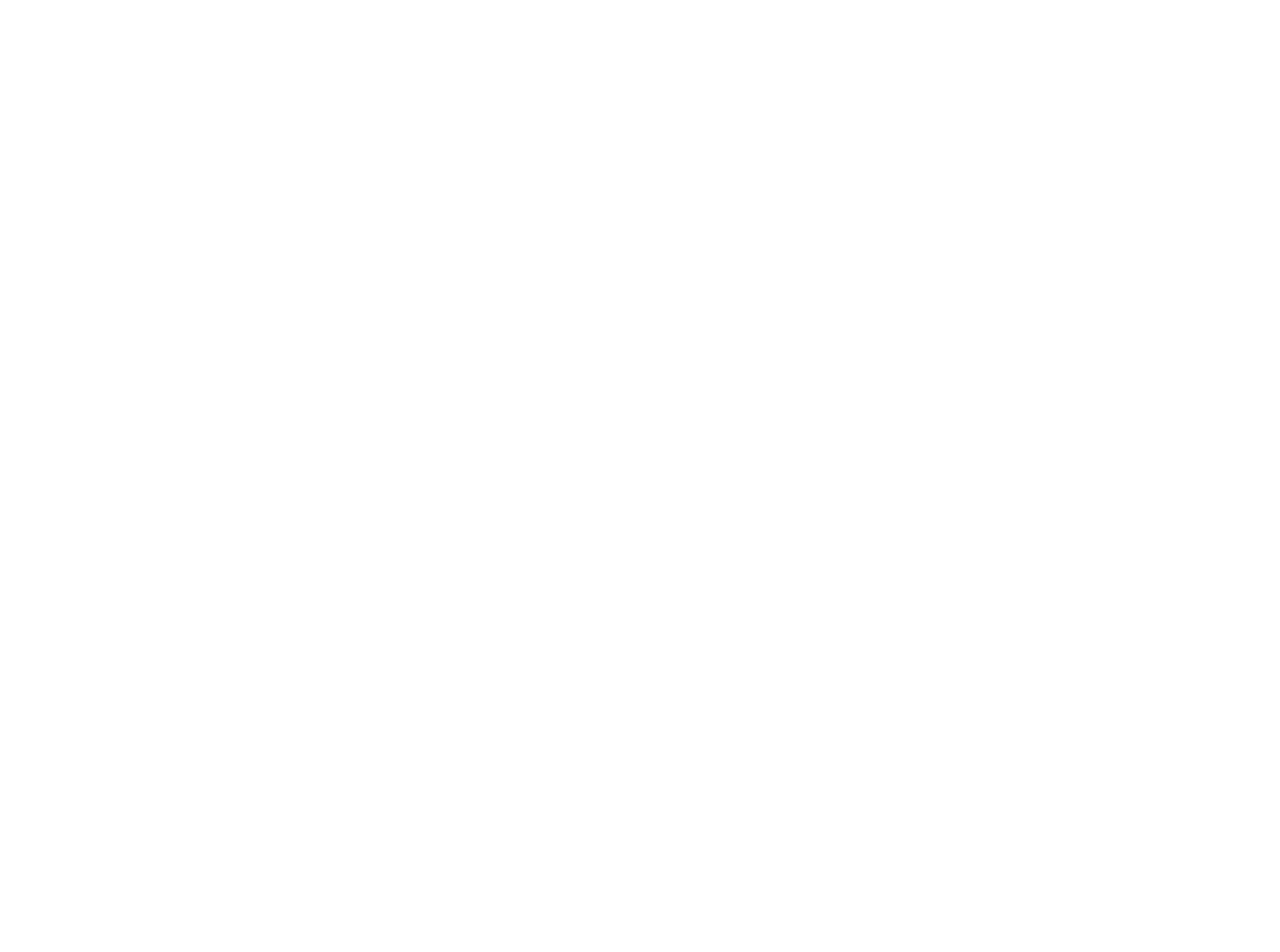
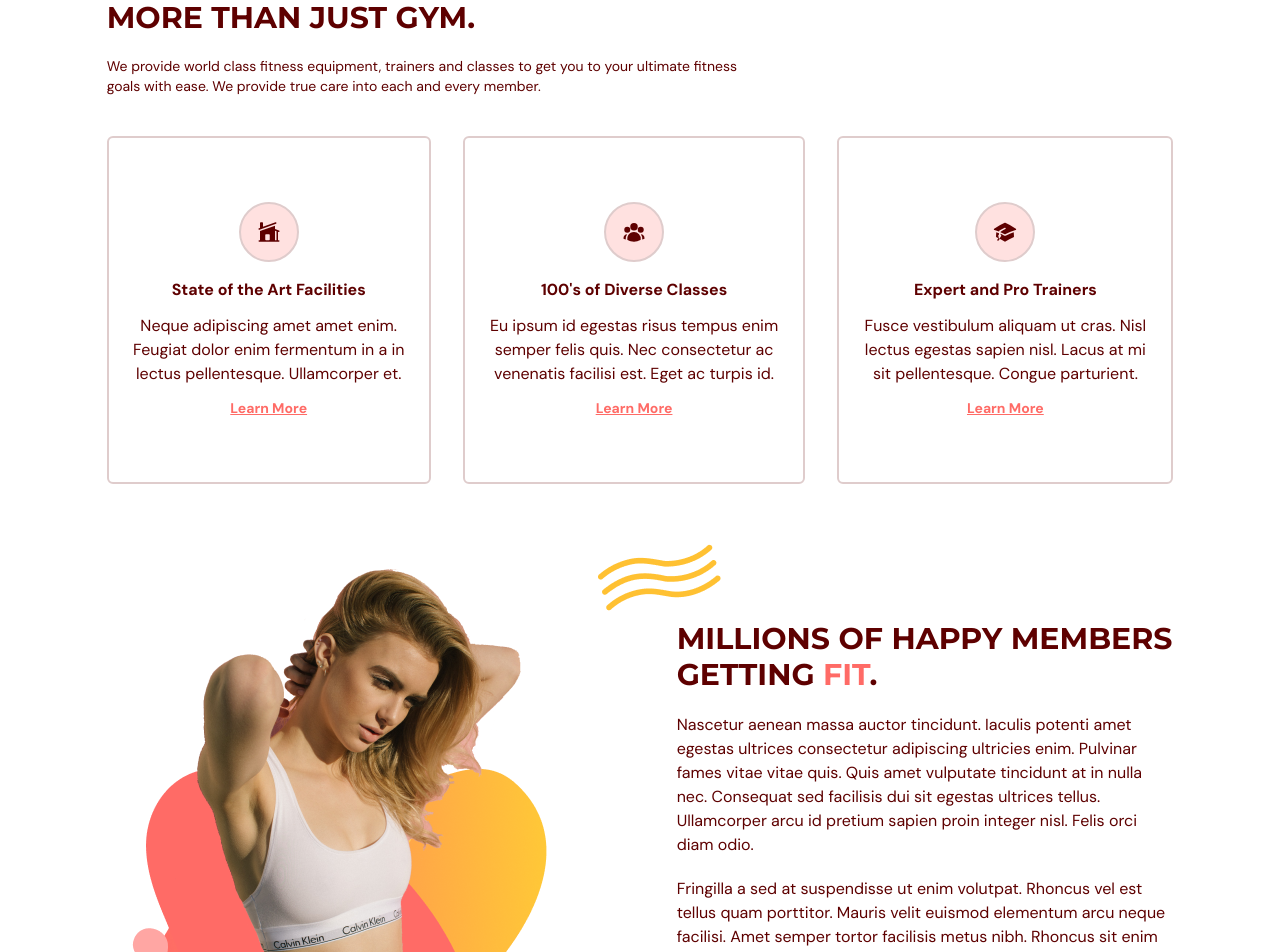
Before and after one commit to hessamimen/gym-react-ts, a React (Vite) app: page / in a window 1280 px wide. Shown: the part 900-1852 px from the top of the page. Before the commit the page ends 823 px from the top, so only its background shows below. Built offline with nearby package versions, Linux system fonts and the light colour scheme.

Commit message:
feat: The benefits section is implemented and styles

```diff
--- a/src/App.tsx
+++ b/src/App.tsx
@@ -2,6 +2,7 @@
 import { useEffect, useState } from "react";
 import Home from "@/scenes/home";
 import { SelectedPage } from "./shared/types";
+import Benefits from "@/scenes/benefits";
 
 function App() {
   const [selectedPage, setSelectedPage] = useState<SelectedPage>(
@@ -11,15 +12,15 @@
 
   useEffect(() => {
     const handleScroll = () => {
-      if (window.screenY === 0) {
+      if (window.scrollY === 0) {
         setIsTopOfPage(true);
         setSelectedPage(SelectedPage.Home);
       } else {
         setIsTopOfPage(false);
       }
-      window.addEventListener("scroll", handleScroll);
-      return () => window.removeEventListener("scroll", handleScroll);
     };
+    window.addEventListener("scroll", handleScroll);
+    return () => window.removeEventListener("scroll", handleScroll);
   }, []);
   return (
     <div className="app bg-gray-20">
@@ -29,6 +30,7 @@
         setSelectedPage={setSelectedPage}
       ></Navbar>
       <Home setSelectedPage={setSelectedPage} />
+      <Benefits setSelectedPage={setSelectedPage} />
     </div>
   );
 }
--- /dev/null
+++ b/src/Socoro.jsx
@@ -0,0 +1,7 @@
+import React from "react";
+
+const PhoneBookForm = () => {
+  return <div className=" h-screen">Socoro</div>;
+};
+
+export default PhoneBookForm;
--- /dev/null
+++ b/src/scenes/benefits/Benefit.tsx
@@ -0,0 +1,40 @@
+import { BenefitType, SelectedPage } from "@/shared/types";
+import React from "react";
+import AnchorLink from "react-anchor-link-smooth-scroll";
+import { motion } from "framer-motion";
+
+type Props = {
+  icon: JSX.Element;
+  title: string;
+  description: string;
+  setSelectedPage: (value: SelectedPage) => void;
+};
+const childVariant = {
+  hidden: { opacity: 0, scale: 0.9 },
+  visible: { opacity: 1, scale: 1 },
+};
+const Benefit = ({ icon, title, description, setSelectedPage }: Props) => {
+  return (
+    <motion.div
+      variants={childVariant}
+      className="mt-5 rounded-md border-2 border-gray-100 px-5 py-16 text-center"
+    >
+      <div className="mb-4 flex justify-center">
+        <div className="rounded-full border-2 border-gray-100 bg-primary-100 p-4">
+          {icon}
+        </div>
+      </div>
+      <h4 className="font-bold">{title}</h4>
+      <p className="my-3">{description}</p>
+      <AnchorLink
+        className="text-sm font-bold text-primary-500 underline hover:text-secondary-500"
+        onClick={() => setSelectedPage(SelectedPage.ContactUs)}
+        href={`#${SelectedPage.ContactUs}`}
+      >
+        <p>Learn More</p>
+      </AnchorLink>
+    </motion.div>
+  );
+};
+
+export default Benefit;
--- /dev/null
+++ b/src/scenes/benefits/index.tsx
@@ -0,0 +1,158 @@
+import { BenefitType, SelectedPage } from "@/shared/types";
+import { motion } from "framer-motion";
+import {
+  HomeModernIcon,
+  UserGroupIcon,
+  AcademicCapIcon,
+} from "@heroicons/react/24/solid";
+import HText from "@/shared/HText";
+import Benefit from "./Benefit";
+import ActionButton from "@/shared/ActionButton";
+import BenefitsPageGraphic from "@/assets/BenefitsPageGraphic.png";
+
+const benefits: Array<BenefitType> = [
+  {
+    icon: <HomeModernIcon className="h-6 w-6" />,
+    title: "State of the Art Facilities",
+    description:
+      "Neque adipiscing amet amet enim. Feugiat dolor enim fermentum in a in lectus pellentesque. Ullamcorper et.",
+  },
+  {
+    icon: <UserGroupIcon className="h-6 w-6" />,
+    title: "100's of Diverse Classes",
+    description:
+      "Eu ipsum id egestas risus tempus enim semper felis quis. Nec consectetur ac venenatis facilisi est. Eget ac turpis id.",
+  },
+  {
+    icon: <AcademicCapIcon className="h-6 w-6" />,
+    title: "Expert and Pro Trainers",
+    description:
+      "Fusce vestibulum aliquam ut cras. Nisl lectus egestas sapien nisl. Lacus at mi sit pellentesque. Congue parturient.",
+  },
+];
+
+const container = {
+  hidden: {},
+  visible: {
+    transition: { staggerChildren: 0.2 },
+  },
+};
+type Props = {
+  setSelectedPage: (value: SelectedPage) => void;
+};
+
+const Benefits = ({ setSelectedPage }: Props) => {
+  return (
+    <section id="benefits" className="mx-auto min-h-full w-5/6 py-20">
+      <motion.div
+        onViewportEnter={() => setSelectedPage(SelectedPage.Benefits)}
+      >
+        {/* HEADER */}
+        <motion.div
+          initial="hidden"
+          whileInView="visible"
+          viewport={{ once: true, amount: 0.5 }}
+          transition={{ duration: 0.5 }}
+          variants={{
+            hidden: { opacity: 0, x: -200 },
+            visible: { opacity: 1, x: 0 },
+          }}
+          className="md:my-5 md:w-3/5"
+        >
+          <HText>MORE THAN JUST GYM.</HText>
+          <p className="my-5 text-sm">
+            We provide world class fitness equipment, trainers and classes to
+            get you to your ultimate fitness goals with ease. We provide true
+            care into each and every member.
+          </p>
+        </motion.div>
+        {/* BENEFITS */}
+        <motion.div
+          className="mt-5 flex flex-col items-center justify-between gap-8 md:flex-row"
+          initial="hidden"
+          whileInView="visible"
+          viewport={{ once: true, amount: 0.5 }}
+          variants={container}
+        >
+          {benefits.map((benefit) => (
+            <Benefit
+              key={benefit.title}
+              icon={benefit.icon}
+              title={benefit.title}
+              description={benefit.description}
+              setSelectedPage={setSelectedPage}
+            />
+          ))}
+        </motion.div>
+        {/* GRAPHICS AND DESCRIPTION */}
+        <div className="mt-16 items-center justify-between gap-20 md:mt-20 md:flex ">
+          {/* GRAPHIC */}
+          <img
+            src={BenefitsPageGraphic}
+            alt="benefits-page-graphic"
+            className="mx-auto"
+          />
+          {/* DESCRIPTION */}
+          <div>
+            {/* TITLE */}
+            <div className="relative">
+              <div className="before:absolute before:-top-20 before:-left-20 before:z-[1] before:content-abstractwaves">
+                <motion.div
+                  initial="hidden"
+                  whileInView="visible"
+                  viewport={{ once: true, amount: 0.5 }}
+                  transition={{ duration: 0.5 }}
+                  variants={{
+                    hidden: { opacity: 0, x: 200 },
+                    visible: { opacity: 1, x: 0 },
+                  }}
+                >
+                  <HText>
+                    MILLIONS OF HAPPY MEMBERS GETTING{" "}
+                    <span className="text-primary-500">FIT</span>.
+                  </HText>
+                </motion.div>
+              </div>
+            </div>
+            {/* DESCRIPTION */}
+            <motion.div
+              initial="hidden"
+              whileInView="visible"
+              viewport={{ once: true, amount: 0.5 }}
+              transition={{ delay: 0.2, duration: 0.5 }}
+              variants={{
+                hidden: { opacity: 0, x: 50 },
+                visible: { opacity: 1, x: 0 },
+              }}
+            >
+              <p className="my-5">
+                Nascetur aenean massa auctor tincidunt. Iaculis potenti amet
+                egestas ultrices consectetur adipiscing ultricies enim. Pulvinar
+                fames vitae vitae quis. Quis amet vulputate tincidunt at in
+                nulla nec. Consequat sed facilisis dui sit egestas ultrices
+                tellus. Ullamcorper arcu id pretium sapien proin integer nisl.
+                Felis orci diam odio.
+              </p>
+              <p className="mb-5">
+                Fringilla a sed at suspendisse ut enim volutpat. Rhoncus vel est
+                tellus quam porttitor. Mauris velit euismod elementum arcu neque
+                facilisi. Amet semper tortor facilisis metus nibh. Rhoncus sit
+                enim mattis odio in risus nunc.
+              </p>
+            </motion.div>
+            {/* BUTTON */}
+            <div className="relative mt-16">
+              <div className="before:absolute before:-bottom-20 before:right-40 before:z-[-1] before:content-sparkles">
+                <ActionButton setSelectedPage={setSelectedPage}>
+                  Join Now
+                </ActionButton>
+              </div>
+            </div>
+          </div>
+        </div>
+      </motion.div>
+    </section>
+  );
+};
+
+export default Benefits;
--- a/src/scenes/navbar/index.tsx
+++ b/src/scenes/navbar/index.tsx
@@ -18,6 +18,7 @@
   const isAboveMediumScreens = useMediaQuery("(min-width: 1060px)");
   const [isMenuToggled, setIsMenuToggled] = useState<boolean>(false);
   const navbarBackground = isTopOfPage ? "" : "bg-primary-100 drop-shadow";
+
   return (
     <nav>
       <div
--- /dev/null
+++ b/src/shared/HText.tsx
@@ -0,0 +1,15 @@
+import React, { ReactNode } from "react";
+
+type Props = {
+  children: React.ReactNode;
+};
+
+const HText = ({ children }: Props) => {
+  return (
+    <h1 className=" basis-3/5 font-montserrat text-3xl font-bold">
+      {children}
+    </h1>
+  );
+};
+
+export default HText;
--- a/src/shared/types.ts
+++ b/src/shared/types.ts
@@ -4,3 +4,9 @@
   OurClasses = "ourclasses",
   ContactUs = "contactus",
 }
+
+export type BenefitType = {
+  icon: JSX.Element;
+  title: string;
+  description: string;
+};
```
